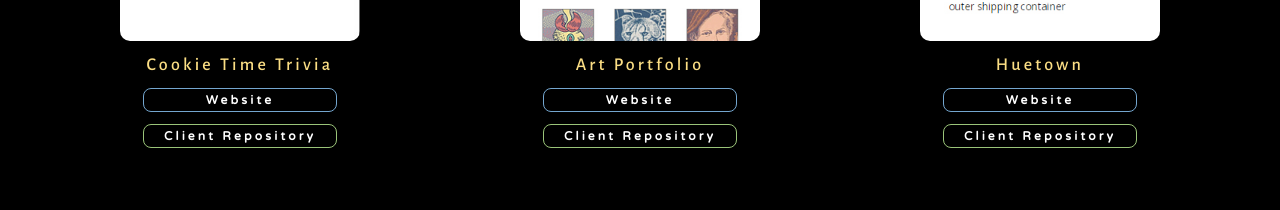
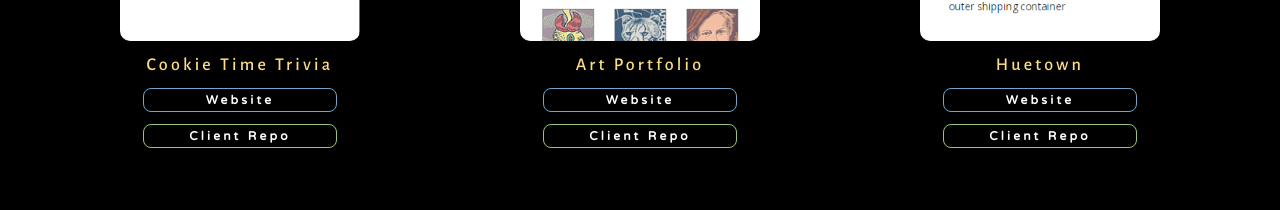
Before and after one commit to alecthibodeau/alecthibodeau.github.io, a React (Create React App) app: page / in a window 1280 px wide. Shown: the part 2060-2270 px from the top of the page. Built offline with nearby package versions, Linux system fonts and the light colour scheme.

Commit message:
Update project title

```diff
--- a/src/components/Main.tsx
+++ b/src/components/Main.tsx
@@ -36,8 +36,8 @@ function Main() {
         <div className="project-routing-links">
           <div className="project-title">{item.name}</div>
           <a href={item.website}>Website</a>
-          <a href={item.clientRepo}>Client Repository</a>
-          {item.apiRepo && <a href={item.apiRepo}>API Repository</a>}
+          <a href={item.clientRepo}>Client Repo</a>
+          {item.apiRepo && <a href={item.apiRepo}>API Repo</a>}
         </div>
       </div>
     );
```
